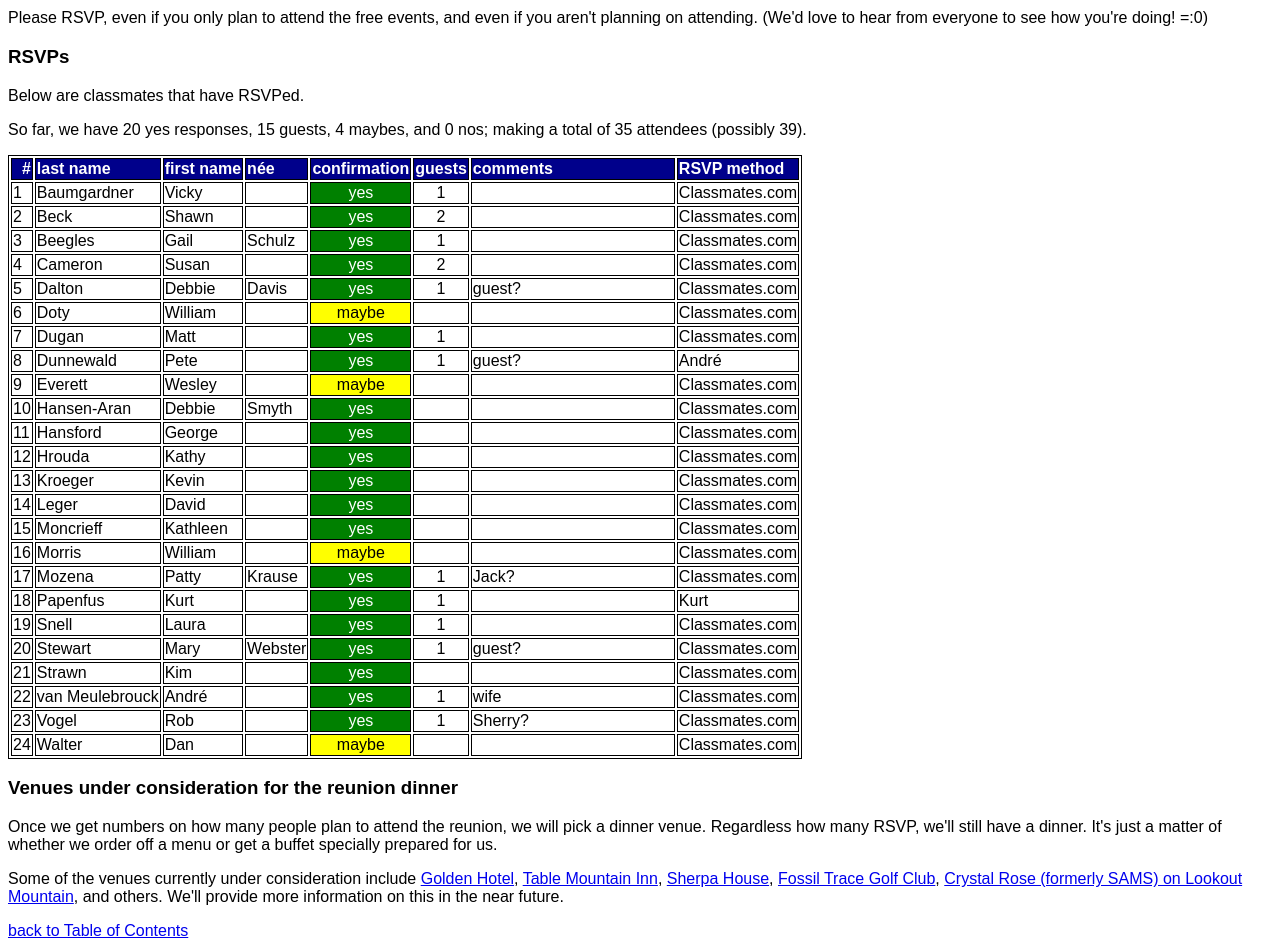
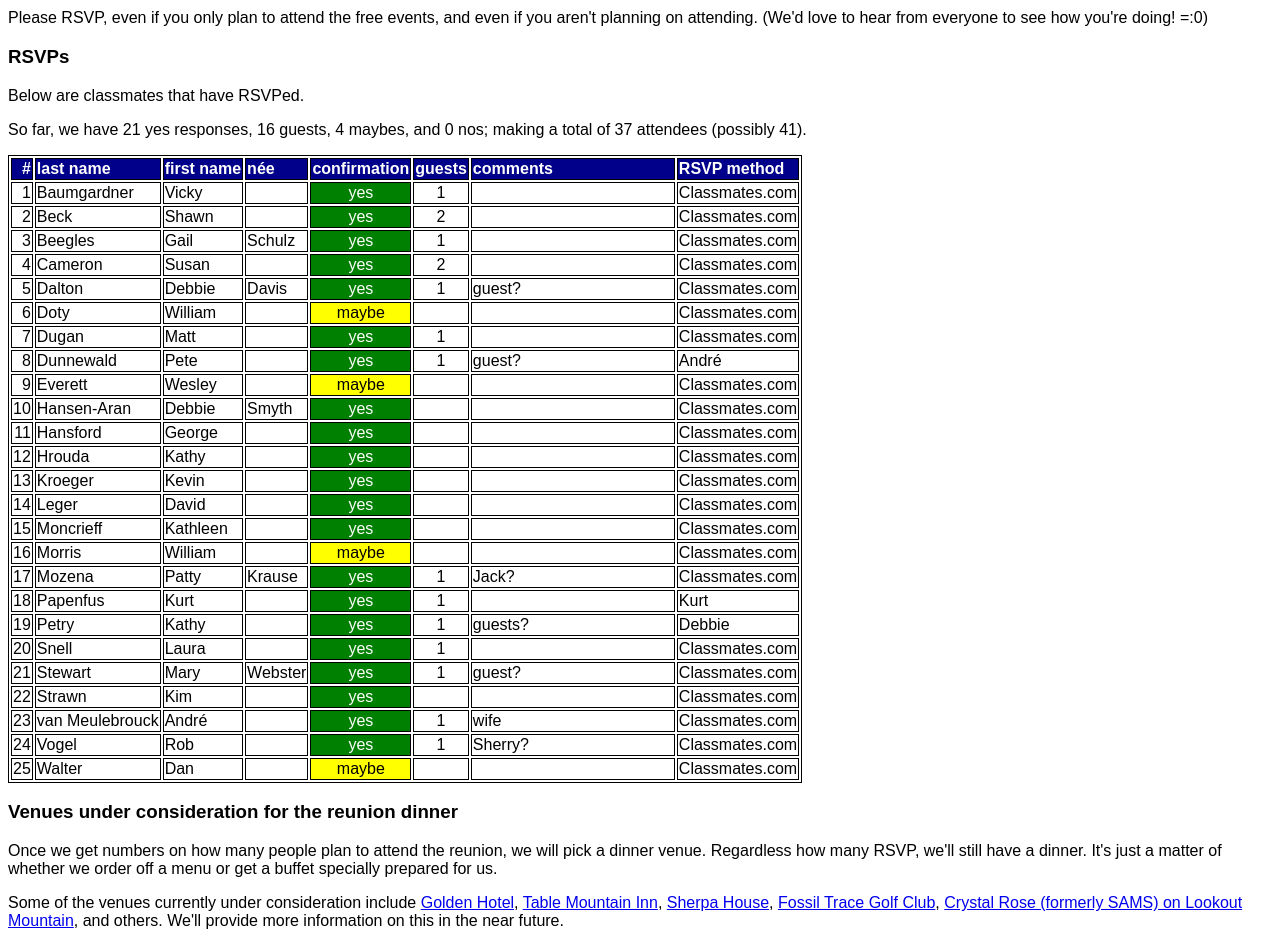
Before and after one commit to avanmeul/GHS76, a plain HTML site: page index.html in a window 1280 px wide. Shown: the part 1060-2002 px from the top of the page. Drawn offline with Linux system fonts and the light colour scheme.

Commit message:
added RSVP, fixed some styling

```diff
--- a/index.html
+++ b/index.html
@@ -1,5 +1,6 @@
 <!DOCTYPE html>
 <html lang="en">
+
     <head>
         <meta charset="utf-8">
         <meta name="viewport" content="width=device-width, initial-scale=1.0">
@@ -9,37 +10,11 @@
         <title>GHS '76</title>
         <link rel="stylesheet" href="styles.css">
         <script src="javascript.js" defer></script>
-        <script>
-            function onPageLoad() {
+        <!-- <script src="https://apis.google.com/js/api.js"></script> -->
+    </head>
 
-                // const txt = `
-                //     <xml>
-                //         <rsvps>
-                //             <rsvp>
-                //                 <last>Manchu</last>
-                //                 <first>Fu</first>
-                //             </rsvp>
-                //             <rsvp>
-                //                 <last>Dracula</last>
-                //                 <first>Count</first>
-                //             </rsvp>
-                //         </rsvps>
-                //     </xml>
-                //     `;
+    <body>
 
-                //     const xmlDocument = new DOMParser().parseFromString(txt, "text/xml");
-                //     const rsvps = xmlDocument.querySelectorAll("rsvp");
-
-                //     for(const rsvp of rsvps) {
-                //         const last = rsvp.querySelector("last").textContent;
-                //         const first = rsvp.querySelector("first").textContent;
-                //         console.log(last, first); }
-
-                // alert('done');
-            }
-        </script>
-    </head>
-    <body>
         <h1>Golden (Colorado) High School, class of 1976 (bicentenniel)</h1>
 
         <p>This is the webpage for
@@ -88,7 +63,8 @@
                     </p>
 
                     <p>Some classmates lived in a region that were supposed to go to Wheat Ridge High School,
-                        but requested special permission to attend Golden High School instead.</p>
+                        but requested special permission to attend Golden High School instead.
+                    </p>
 
                 </div>
             </div>
@@ -128,7 +104,8 @@
                 <span id="spnMaybes"></span> maybes, and
                 <span id="spnNos"></span> nos; making a total of
                 <span id="spnAttendees"></span> attendees (possibly
-                <span id="spnPossible"></span>).</p>
+                <span id="spnPossible"></span>).
+            </p>
 
             <table>
                 <thead>
@@ -160,9 +137,11 @@
                 <a href="https://sherpa.house/" target="_blank">Sherpa House</a>,
                 <a href="https://fossiltrace.com/" target="_blank">Fossil Trace Golf Club</a>,
                 <a href="https://jrclarkvenues.com/crystal-rose-1" target="_blank">Crystal Rose (formerly SAMS) on Lookout Mountain</a>,
-            and others.  We'll provide more information on this in the near future.</p>
+                and others.  We'll provide more information on this in the near future.
+            </p>
 
             <a href="#secToC">back to Table of Contents</a>
+
         </section>
 
         <section id="secContacts">
@@ -235,7 +214,8 @@
                 Classmates.com, and includes current information given to us by classmates (including who is deceased).
             </p>
 
-        <p>If you would like access to this spreadsheet, please send André (or one of the other contacts) an email,
+            <p>
+                If you would like access to this spreadsheet, please send André (or one of the other contacts) an email,
                 and we'll add your email address to the access list for this share.
                 The spreadsheet is password protected; and the password will be given to you when access is granted.
             </p>
--- a/javascript.js
+++ b/javascript.js
@@ -164,6 +164,15 @@ const txt = `
             <method>Kurt</method>
         </rsvp>
         <rsvp>
+            <last>Petry</last>
+            <first>Kathy</first>
+            <nee></nee>
+            <confirmation>yes</confirmation>
+            <guests>1</guests>
+            <comments>guests?</comments>
+            <method>Debbie</method>
+        </rsvp>
+        <rsvp>
             <last>Snell</last>
             <first>Laura</first>
             <nee></nee>
@@ -221,7 +230,20 @@ const txt = `
 </xml>
 `;
 
-//to do:  add comment field (in XML) for questions
+// fetch('https://drive.google.com/file/d/157XCYHaAL_ePyxjsq_MuvoAmYeny3xJD/view')
+//   .then(response => {
+//     if (!response.ok) {
+//       throw new Error(`HTTP error! status: ${response.status}`);
+//     }
+//     return response.text(); // Use .json() for JSON files
+//   })
+//   .then(data => {
+//     console.log(data); // Process the file content
+//   })
+//   .catch(error => {
+//     console.error('Error fetching the file:', error);
+//   });
+
 
 const xmlDocument = new DOMParser().parseFromString(txt, "text/xml");
 
@@ -265,8 +287,8 @@ for(const rsvp of rsvps) {
 
     tbl.innerHTML +=
         `
-        <tr class="rightJustifiedText">
-            <td>${i}</td>
+        <tr>
+            <td class="rightJustifiedText">${i}</td>
             <td>${last}</td>
             <td>${first}</td>
             <td>${nee}</td>
```
Lines whose indentation alone changed are shown as unchanged.
